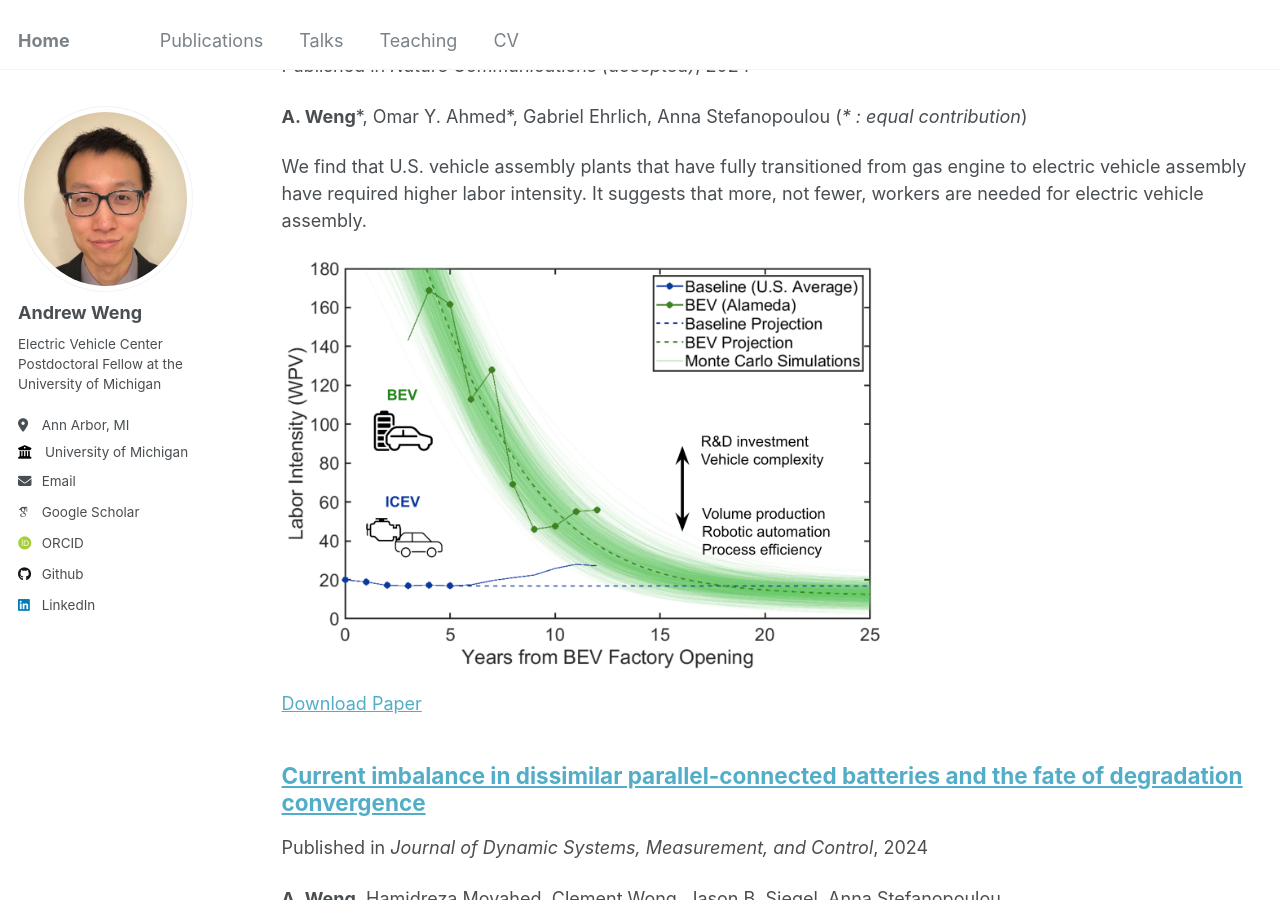
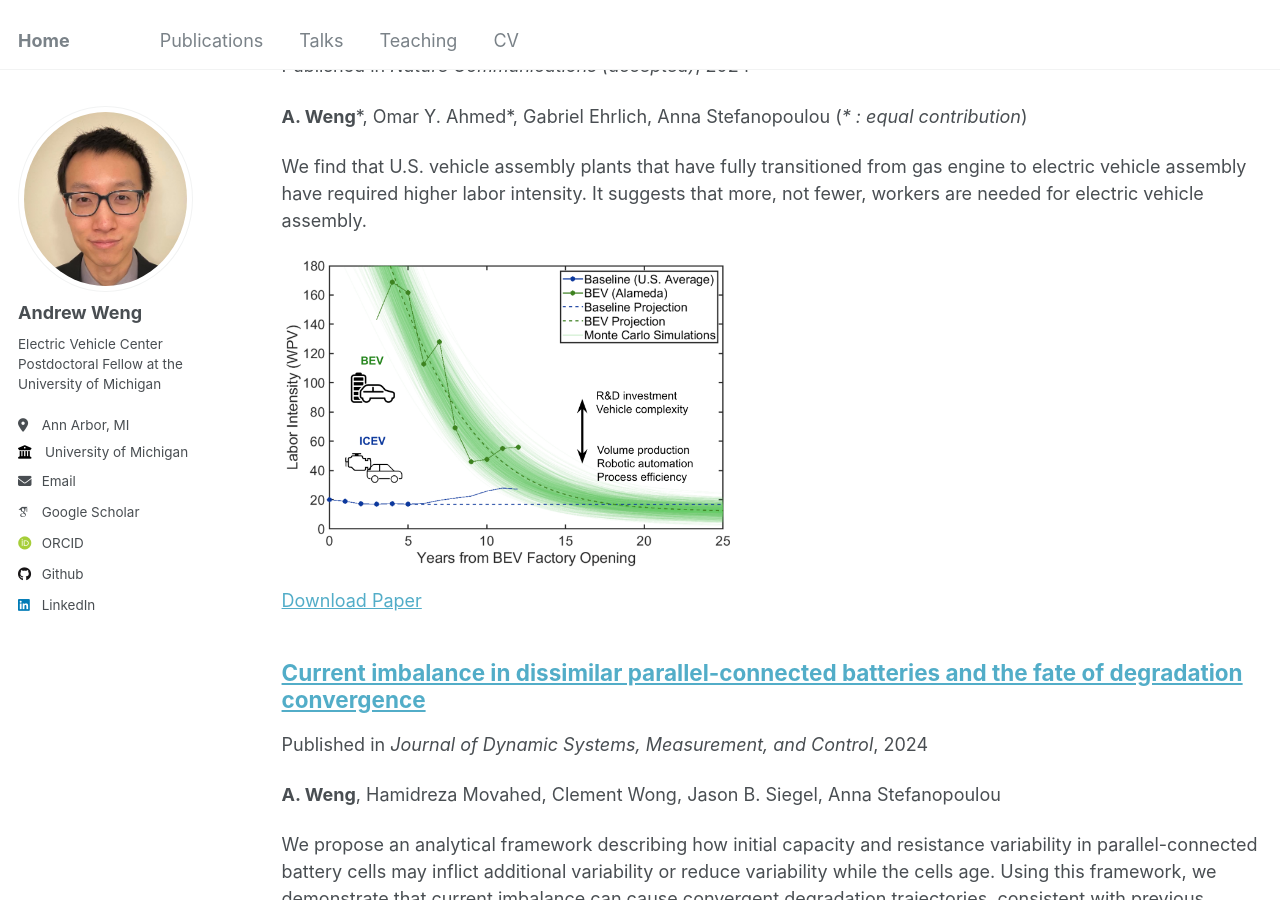
Before and after one commit to wengandrew/wengandrew.github.io, a Jekyll site: the page built from _pages/publications.html, in a window 1280 px wide and 900 px high, scrolled down 358 px. Built offline with Jekyll 4.4.1, drawn with Linux system fonts in a browser that asks for light colours; some web fonts are replaced.

Commit message:
Update archive-single.html

```diff
--- a/_includes/archive-single.html
+++ b/_includes/archive-single.html
@@ -62,7 +62,7 @@
 
     <!-- Image -->
     {% if post.image and site.read_more != 'enabled' %}
-    <img src="{{ post.image }}" alt="Figure Excerpt" style="max-width:600px;width:100%">
+    <img src="{{ post.image }}" alt="Figure Excerpt" style="max-width:450px;width:100%">
     {% endif %}
 
 
```
